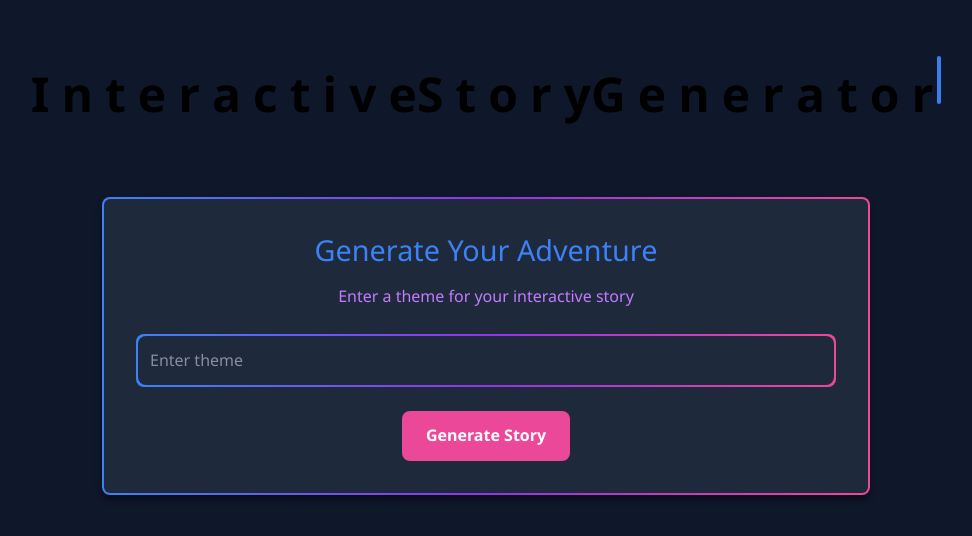
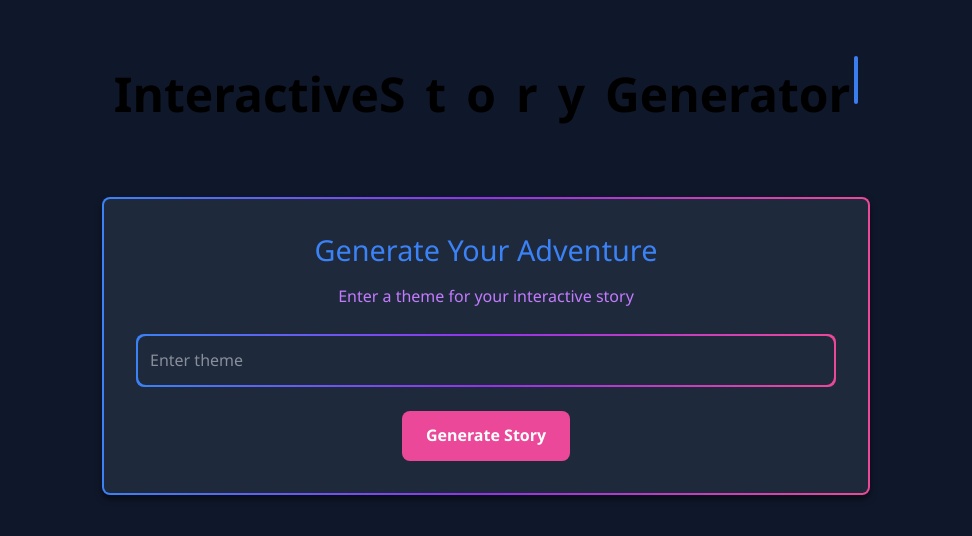
Before and after one commit to imsg1006/FastTales, a React (Vite) app in the folder frontend/: page / in a window 1280 px wide. Shown: the top 536 px of the page, without its empty margins (154-1126 px from the left). Built offline with nearby package versions, Linux system fonts and the light colour scheme.

Commit message:
fixed build color

```diff
--- a/frontend/src/App.css
+++ b/frontend/src/App.css
@@ -391,14 +391,7 @@ button:hover {
 .error-message button:hover {
   background-color: #d32f2f;
 }
-.word-spacing span {
-  display: inline-block;
-  margin-right: 0.75rem;
-}
 
-.word-spacing span:last-child {
-  margin-right: 0;
-}
 
 .word-interactive {
   color: #ec4899; /* Tailwind pink-400 */
```
